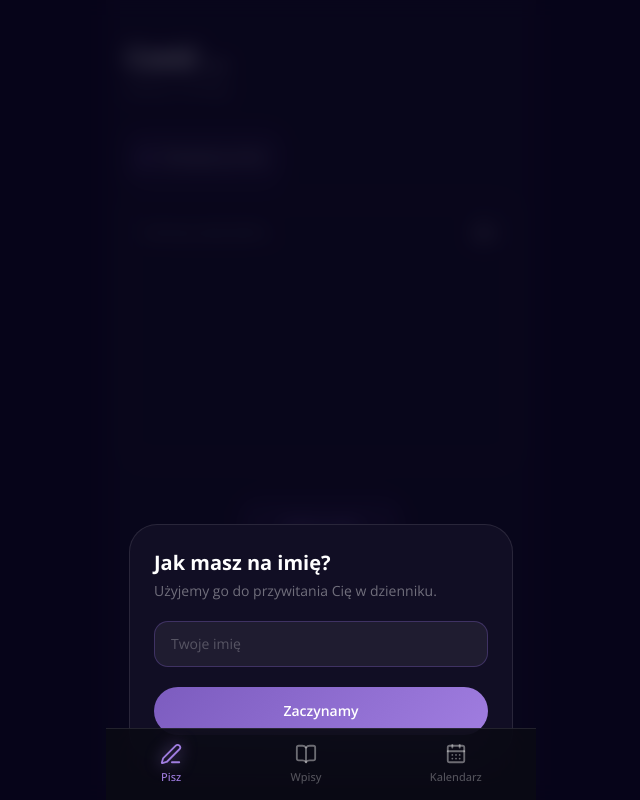
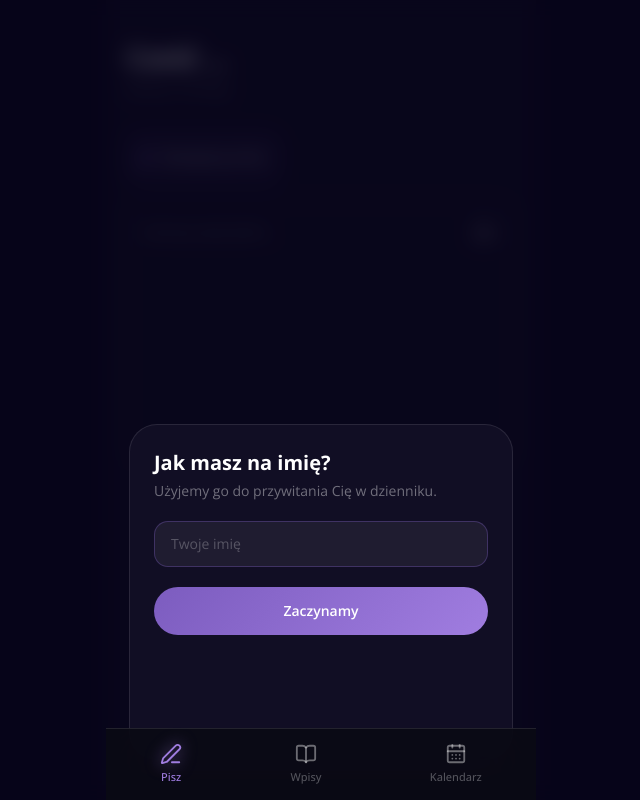
Before and after one commit to margoprzy/Echo, a Next.js app: page /write in a window 1280 px wide. Shown: the whole page, without its empty margins (319-959 px from the left). Built offline with nearby package versions, Linux system fonts and the light colour scheme.

Commit message:
Add 80px bottom padding in name setup modal
Co-Authored-By: Claude Sonnet 4.6 <noreply@anthropic.com>

```diff
--- a/app/write/page.tsx
+++ b/app/write/page.tsx
@@ -53,6 +53,7 @@ function NameSetupModal({ onDone }: { onDone: (name: string) => void }) {
         >
           Zaczynamy
         </button>
+        <div className="h-20" />
       </div>
     </div>
   );
```
